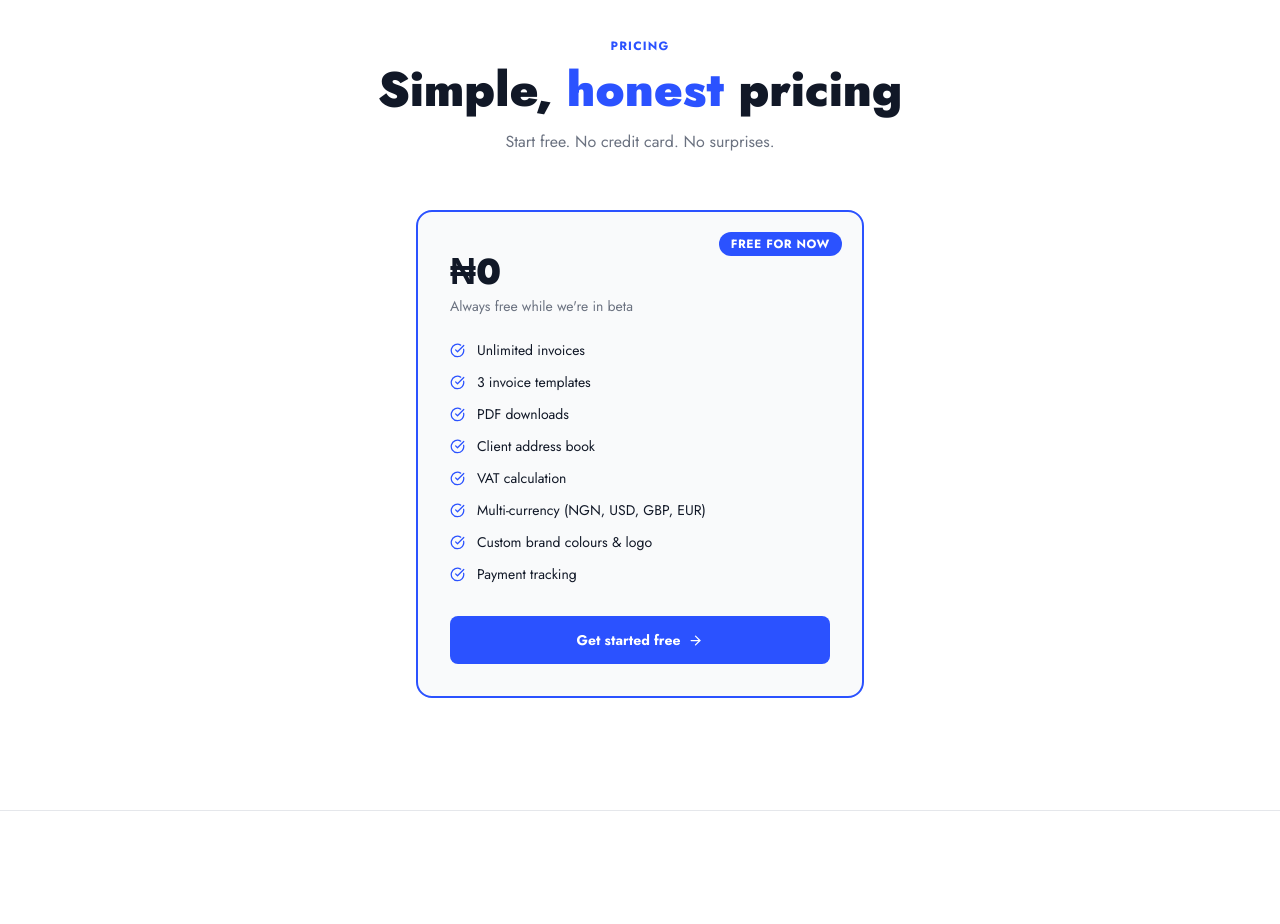
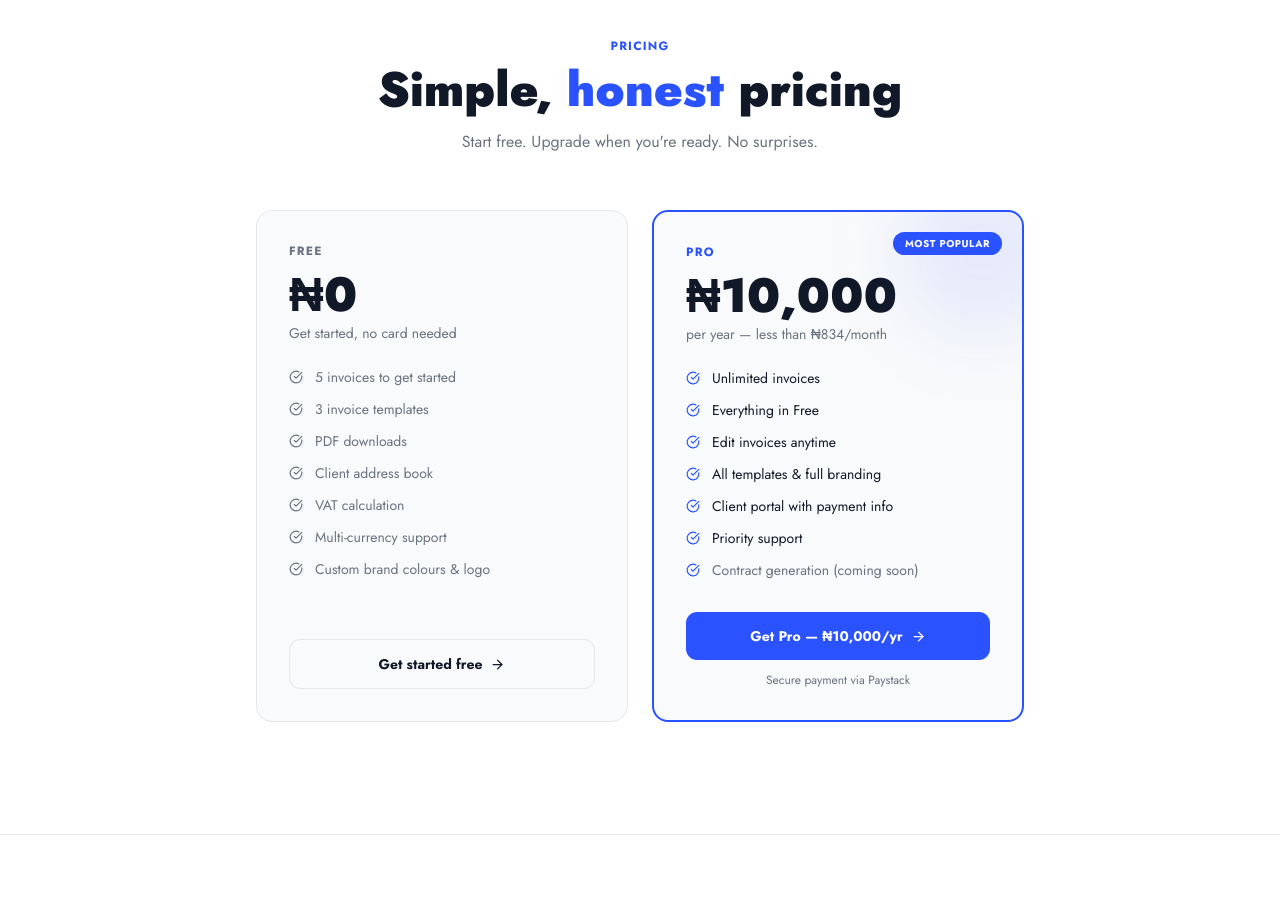
Before and after one commit to Drealguy/billam, a Next.js app: page / in a window 1280 px wide. Shown: the part 3520-4444 px from the top of the page. Built offline with nearby package versions, Linux system fonts and the light colour scheme.

Commit message:
feat: update pricing to 10k/year, redesign pricing section with free vs pro cards

```diff
--- a/app/api/paystack/initialize/route.ts
+++ b/app/api/paystack/initialize/route.ts
@@ -14,7 +14,7 @@ export async function POST() {
     },
     body: JSON.stringify({
       email: user.email,
-      amount: 300000, // ₦3,000 in kobo
+      amount: 1000000, // ₦10,000 in kobo
       currency: "NGN",
       metadata: { user_id: user.id, plan: "pro" },
     }),
--- a/app/api/paystack/verify/route.ts
+++ b/app/api/paystack/verify/route.ts
@@ -112,7 +112,7 @@ export async function POST(req: NextRequest) {
     return NextResponse.json({ error: "Payment not verified" }, { status: 400 });
   }
 
-  if (data.data.amount < 300000) {
+  if (data.data.amount < 1000000) {
     return NextResponse.json({ error: "Incorrect amount" }, { status: 400 });
   }
 
--- a/app/page.tsx
+++ b/app/page.tsx
@@ -393,42 +393,90 @@ export default function LandingPage() {
             <h2 className="text-3xl md:text-5xl font-black">
               Simple, <span className="text-primary">honest</span> pricing
             </h2>
-            <p className="mt-4 text-muted-foreground">Start free. No credit card. No surprises.</p>
+            <p className="mt-4 text-muted-foreground">Start free. Upgrade when you&apos;re ready. No surprises.</p>
           </div>
 
-          <div className="max-w-md mx-auto">
-            <div className="p-8 rounded-2xl border-2 border-primary bg-card relative overflow-hidden">
-              <div className="absolute top-5 right-5 px-3 py-1 bg-primary text-primary-foreground text-xs font-bold rounded-full uppercase tracking-wider">
-                Free for now
+          <div className="grid grid-cols-1 md:grid-cols-2 gap-6 max-w-3xl mx-auto">
+
+            {/* Free */}
+            <div className="p-8 rounded-2xl border border-border bg-card flex flex-col">
+              <div className="mb-6">
+                <p className="text-xs font-bold uppercase tracking-widest text-muted-foreground mb-3">Free</p>
+                <div className="text-5xl font-black">₦0</div>
+                <div className="text-muted-foreground text-sm mt-1">Get started, no card needed</div>
               </div>
-              <div className="text-4xl font-black mt-2">₦0</div>
-              <div className="text-muted-foreground text-sm mt-1 mb-6">Always free while we&apos;re in beta</div>
 
-              <div className="space-y-3">
+              <div className="space-y-3 flex-1">
                 {[
-                  "Unlimited invoices",
+                  "5 invoices to get started",
                   "3 invoice templates",
                   "PDF downloads",
                   "Client address book",
                   "VAT calculation",
-                  "Multi-currency (NGN, USD, GBP, EUR)",
+                  "Multi-currency support",
                   "Custom brand colours & logo",
-                  "Payment tracking",
                 ].map((f) => (
                   <div key={f} className="flex items-center gap-3 text-sm">
-                    <CheckCircle size={15} className="text-primary flex-shrink-0" />
-                    <span>{f}</span>
+                    <CheckCircle size={14} className="text-muted-foreground flex-shrink-0" />
+                    <span className="text-muted-foreground">{f}</span>
                   </div>
                 ))}
               </div>
 
               <Link
                 href="/register"
-                className="mt-8 flex items-center justify-center gap-2 w-full py-3.5 text-sm font-bold text-primary-foreground bg-primary rounded-lg hover:opacity-90 transition-opacity"
+                className="mt-8 flex items-center justify-center gap-2 w-full py-3.5 text-sm font-bold text-foreground border border-border rounded-xl hover:bg-secondary transition-colors"
               >
                 Get started free <ArrowRight size={15} />
               </Link>
             </div>
+
+            {/* Pro */}
+            <div className="p-8 rounded-2xl border-2 border-primary bg-card flex flex-col relative overflow-hidden">
+              {/* glow */}
+              <div className="absolute -top-10 -right-10 w-40 h-40 bg-primary/10 rounded-full blur-2xl pointer-events-none" />
+              <div className="absolute top-5 right-5 px-3 py-1 bg-primary text-primary-foreground text-[10px] font-bold rounded-full uppercase tracking-wider">
+                Most popular
+              </div>
+
+              <div className="mb-6">
+                <p className="text-xs font-bold uppercase tracking-widest text-primary mb-3">Pro</p>
+                <div className="flex items-end gap-1">
+                  <div className="text-5xl font-black">₦10,000</div>
+                </div>
+                <div className="text-muted-foreground text-sm mt-1">per year — less than ₦834/month</div>
+              </div>
+
+              <div className="space-y-3 flex-1">
+                {[
+                  "Unlimited invoices",
+                  "Everything in Free",
+                  "Edit invoices anytime",
+                  "All templates & full branding",
+                  "Client portal with payment info",
+                  "Priority support",
+                  "Contract generation (coming soon)",
+                ].map((f, i) => (
+                  <div key={f} className="flex items-center gap-3 text-sm">
+                    <CheckCircle size={14} className={i === 0 ? "text-primary flex-shrink-0" : "text-primary flex-shrink-0"} />
+                    <span className={f.includes("coming soon") ? "text-muted-foreground" : "text-foreground"}>
+                      {f}
+                    </span>
+                  </div>
+                ))}
+              </div>
+
+              <Link
+                href="/register"
+                className="mt-8 flex items-center justify-center gap-2 w-full py-3.5 text-sm font-bold text-primary-foreground bg-primary rounded-xl hover:opacity-90 transition-opacity"
+              >
+                Get Pro — ₦10,000/yr <ArrowRight size={15} />
+              </Link>
+              <p className="text-center text-xs text-muted-foreground mt-3">
+                Secure payment via Paystack
+              </p>
+            </div>
+
           </div>
         </div>
       </section>
--- a/components/invoices-list.tsx
+++ b/components/invoices-list.tsx
@@ -133,7 +133,7 @@ export function InvoicesList({ invoices, defaultCurrency, plan }: Props) {
             onClick={() => setShowPaywall(true)}
             className="flex-shrink-0 flex items-center gap-1.5 px-3 py-1.5 text-xs font-bold text-primary-foreground bg-primary rounded-lg hover:opacity-90 transition-opacity"
           >
-            <Zap size={12} /> Upgrade — ₦3,000/yr
+            <Zap size={12} /> Upgrade — ₦10,000/yr
           </button>
         </div>
       )}
--- a/components/paywall-modal.tsx
+++ b/components/paywall-modal.tsx
@@ -5,7 +5,7 @@ import { X, Zap, Loader2, MessageCircle } from "lucide-react";
 import { PaymentSuccessModal } from "@/components/payment-success-modal";
 
 const FREE_LIMIT = 5;
-const WA_LINK = `https://wa.me/2349167802170?text=${encodeURIComponent("Hi! I'd like to upgrade to BILL AM Pro (₦3,000/year). Please assist me.")}`;
+const WA_LINK = `https://wa.me/2349167802170?text=${encodeURIComponent("Hi! I'd like to upgrade to BILL AM Pro (₦10,000/year). Please assist me.")}`;
 
 interface Props {
   onClose?: () => void;
@@ -68,7 +68,7 @@ export function PaywallModal({ onClose }: Props) {
       const handler = (window as any).PaystackPop.setup({
         key: publicKey,
         email,
-        amount: 300000,
+        amount: 1000000,
         currency: "NGN",
         ref: reference,
         onClose: function () {},
@@ -121,7 +121,7 @@ export function PaywallModal({ onClose }: Props) {
                 Bill Am Pro
               </p>
               <p className="text-2xl font-black text-foreground mt-0.5">
-                ₦3,000
+                ₦10,000
                 <span className="text-sm font-medium text-muted-foreground">/year</span>
               </p>
             </div>
@@ -163,7 +163,7 @@ export function PaywallModal({ onClose }: Props) {
           >
             {loading
               ? <><Loader2 size={16} className="animate-spin" /> Processing…</>
-              : <><Zap size={16} /> Pay ₦3,000 — Upgrade to Pro</>
+              : <><Zap size={16} /> Pay ₦10,000 — Upgrade to Pro</>
             }
           </button>
 
--- a/components/sidebar.tsx
+++ b/components/sidebar.tsx
@@ -164,7 +164,7 @@ export function Sidebar({ businessName, fullName, plan, logoUrl, open, onClose }
         {plan === "free" && (
           <div className="mx-3 mb-3 p-3 rounded-xl bg-primary/10 border border-primary/20">
             <p className="text-xs font-bold text-foreground">Upgrade to Pro</p>
-            <p className="text-[11px] text-muted-foreground mt-0.5">₦3,000/year — unlimited invoices</p>
+            <p className="text-[11px] text-muted-foreground mt-0.5">₦10,000/year — unlimited invoices</p>
             <button
               onClick={() => setShowPaywall(true)}
               className="mt-2 flex items-center gap-1.5 w-full justify-center py-1.5 text-[11px] font-bold text-primary-foreground bg-primary rounded-lg hover:opacity-90 transition-opacity"
```
